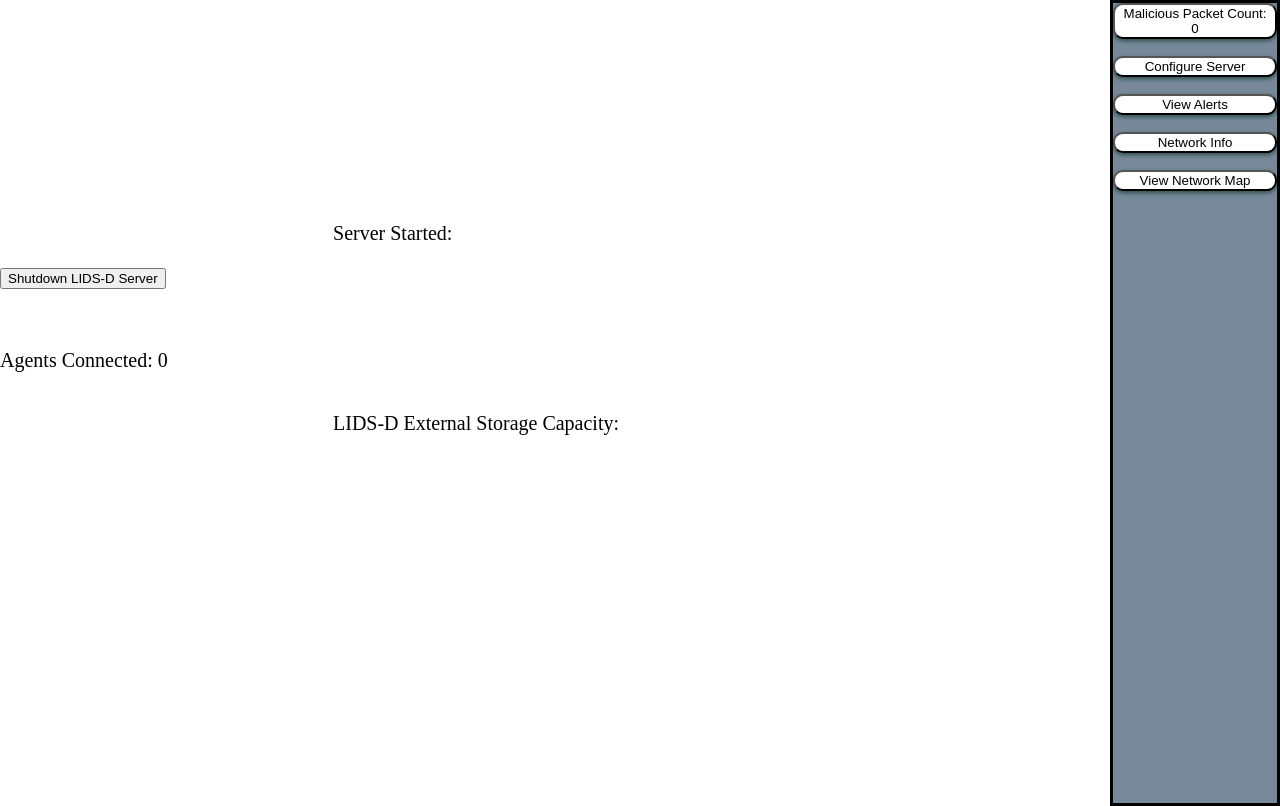
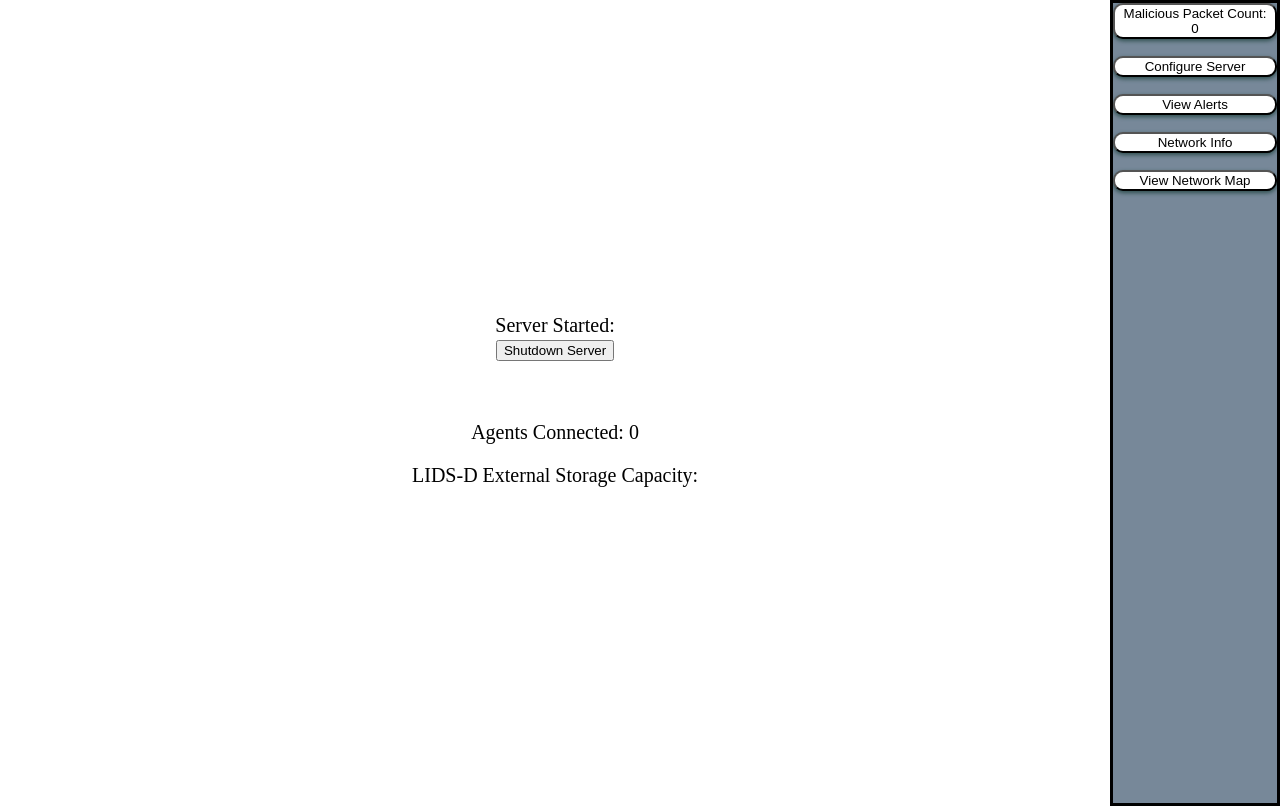
Before and after one commit to ljurado4/CS4311_LIDS_1_9uno5_Fall2023, a Flask app: page /LIDS-D_Server_Details in a window 1280 px wide. Run offline with Flask 3, Linux system fonts and the light colour scheme; some libraries are stand-ins or nearby versions.

Commit message:
Center server details

```diff
--- a/LIDS_D/static/css/LIDS-D.css
+++ b/LIDS_D/static/css/LIDS-D.css
@@ -221,3 +221,26 @@ button.prevFileButton{
     overflow: hidden;
     background-color: lightslategray;
   }
+
+
+div.contentBlock{
+    height: 100vh;
+    width: 90vw;
+    border: none;
+    margin: 0%;
+    text-align: center;
+    font-size: 20px;
+    float: left;
+    display: flex;
+    flex-flow: column;
+    justify-content: center;
+    align-items: center;
+}
+
+.server-info, .storage-capacity {
+    margin: 0;
+    display: flex;
+    justify-content: center;
+    align-items: center;
+    width: 100%;
+}
--- a/LIDS_D/templates/LIDS-D_Server_Details.html
+++ b/LIDS_D/templates/LIDS-D_Server_Details.html
@@ -4,15 +4,15 @@
     {% include 'head.html' %}
 <body>
 
-    <div class="contentBlock" style="text-align: left;" id = "contentBlock">
-            <p style="vertical-align: middle;margin-left: 30%;margin-top: 20%;">
+    <div class="contentBlock"  id = "contentBlock">
+            <p class="server-info">
                 Server Started:
                 <form action="/shutdown" method="post">
-                    <button onclick="shutdownServer()">Shutdown LIDS-D Server</button>
+                    <button onclick="shutdownServer()">Shutdown Server</button>
                 </form>
             </p>
             <p class="agent-info">Agents Connected: <span id="agent_count">0</span></p>
-            <p style="vertical-align: middle;margin-left: 30%;">LIDS-D External Storage Capacity:</p>
+            <p class="storage-capacity" >LIDS-D External Storage Capacity:</p>
     </div>
     {% include 'sidebar.html' %}
     <script src="../static/js/LIDS-D.js"></script>
```
